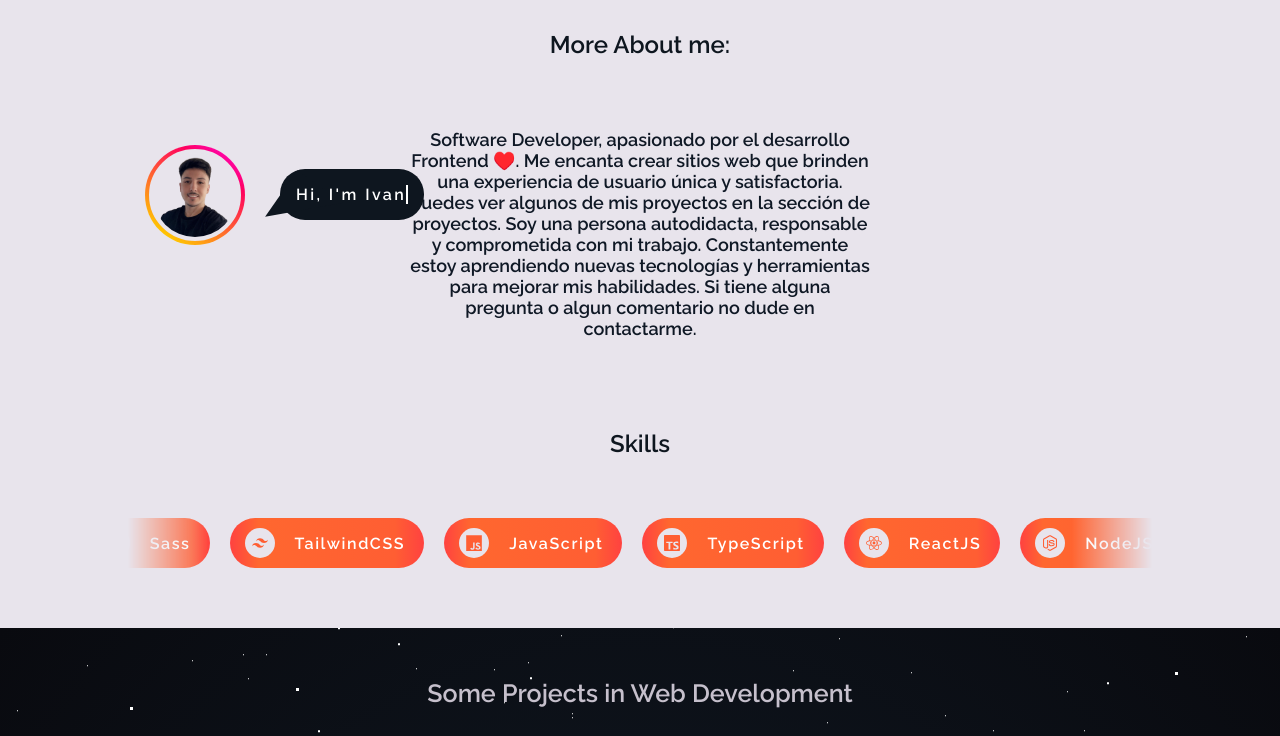
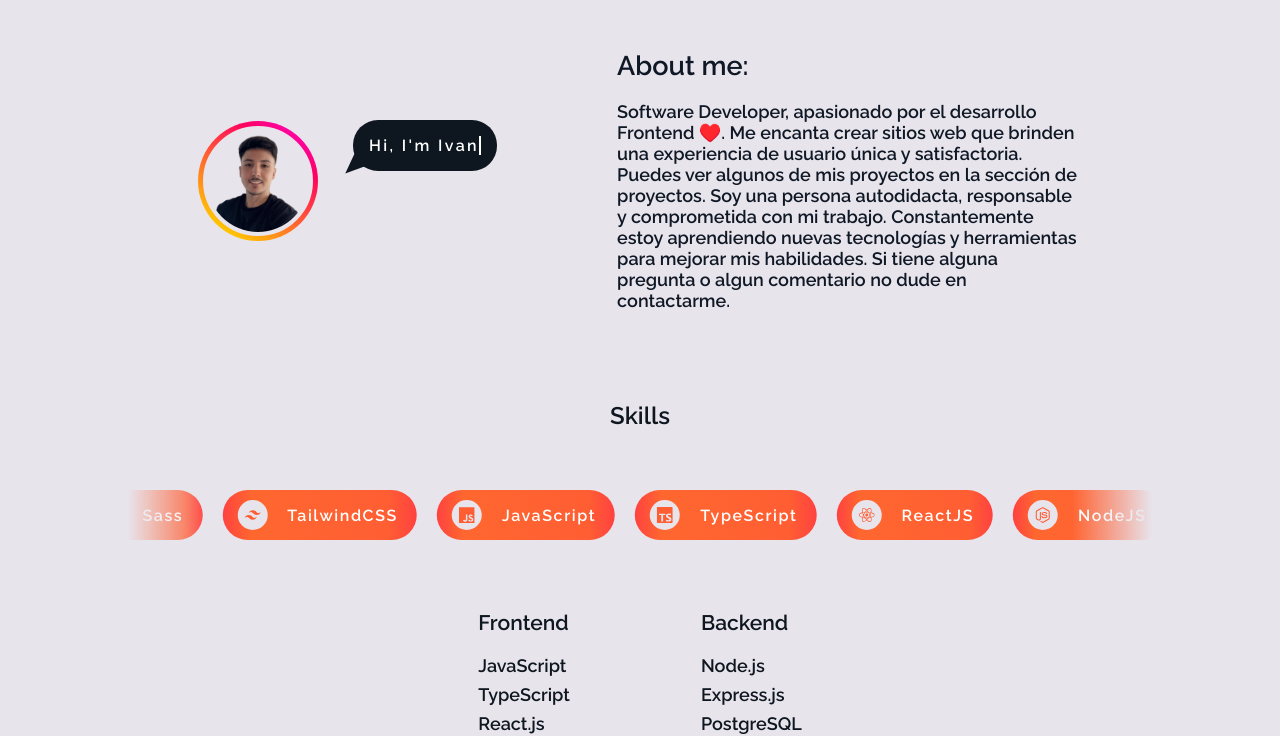
Before and after one commit to ivandoza/ivan-portfolio, a React (Vite) app: page / in a window 1280 px wide. Shown: the part 840-1576 px from the top of the page. Built offline with nearby package versions, Linux system fonts and the light colour scheme.

Commit message:
nueva funcionalidad skills

```diff
--- a/src/components/About/About.jsx
+++ b/src/components/About/About.jsx
@@ -71,8 +71,8 @@ function About() {
             </div>
 
             <div className={styles.profileInfo}>
-              <div className={styles.titleText}><h2>More About me:</h2></div>
               <div className={styles.text}>
+              <div className={styles.titleText}><h2>About me:</h2></div>
                 <p>
                   Software Developer, apasionado por el desarrollo Frontend ♥️.
                   Me encanta crear sitios web que brinden una experiencia de
--- a/src/components/About/About.module.scss
+++ b/src/components/About/About.module.scss
@@ -15,12 +15,6 @@
   box-shadow: #252627b9;
 }
 
-h2 {
-  display: flex;
-  justify-content: center;
-  margin-top: 70px;
-}
-
 .profile {
   display: flex;
   flex-direction: row;
@@ -31,24 +25,6 @@ h2 {
   position: relative;
 }
 
-// .profileTop {
-//   display: flex;
-//   flex-direction: row;
-//   justify-content: center;
-//   align-items: center;
-//   gap: 60px;
-// }
-
-// .profileImg {
-//     border-radius: 50%;
-//     width: 100px;
-//     height: 100px;
-//     margin-bottom: 20px;
-//     width: max-content;
-//     overflow: hidden;
-// }
-
-
 .profileTop {
   width: max-content;
   margin: 30px;
@@ -57,9 +33,6 @@ h2 {
   flex-direction: row;
   justify-content: center;
   align-items: center;
-  position: absolute;
-  top: -px;
-  left: 10px;
 }
 .title {
   border-radius: 25px;
@@ -71,6 +44,7 @@ h2 {
   max-width: 220px;
   height: max-content;
   margin: 0 auto;
+  margin-bottom: 70px;
   z-index: 1;
   display: flex;
   align-items: center;
@@ -80,14 +54,14 @@ h2 {
   content: "";
   position: absolute;
   bottom: 10px;
-  left: -19px;
+  left: -17px;
   background: transparent;
   width: 0px;
   height: 0px;
   border-bottom: 40px solid #0e161f;
   border-right: 40px solid transparent;
   border-left: 40px solid transparent;
-  transform: rotate(-10deg);
+  transform: rotate(-20deg);
   z-index: -1;
 }
 
@@ -135,8 +109,8 @@ h2 {
   background: linear-gradient(36deg, rgb(255, 201, 0) 13%, rgb(255, 0 ,95) 73%, rgb(255, 9, 237) 100%);
   padding: 6px;
   box-sizing: border-box;
-  width: 100px;
-  height: 100px;
+  width: 120px;
+  height: 120px;
   border-radius: 50%;
   display: flex;
   justify-content: center;
@@ -192,8 +166,8 @@ h2 {
 }
 
 .story .storyImg img{
-  width: 92px;
-  height: 92px;
+  width: 110px;
+  height: 110px;
   border-radius: 50%;
   padding: 0;
   margin: 0;
@@ -210,12 +184,16 @@ h2 {
   align-items: center;
   width: 50%;
   gap: 30px;
-  margin-top: 20px;
 }
 
 .text {
   margin: 40px;
   color: #0f1825;
-  text-align: center;
+  text-align: left;
   font-size: 18px;
 }
+
+.titleText {
+  align-self: flex-start;
+  margin-bottom: 20px;
+}
--- a/src/components/Skills/Skills.jsx
+++ b/src/components/Skills/Skills.jsx
@@ -1,4 +1,4 @@
-import React from "react";
+import React, { useEffect } from "react";
 import styles from "./Skills.module.scss";
 import {
   DiCss3,
@@ -15,12 +15,16 @@ import {
   SiTypescript,
 } from "react-icons/si";
 import { FaCss3, FaHtml5, FaNodeJs, FaReact, FaSass } from "react-icons/fa";
+import AOS from "aos";
+import "aos/dist/aos.css";
 
 function Skills() {
   // if (!props.data) return null;
 
   // const { project, github, name, description } = props.data
-
+  useEffect(() => {
+    AOS.init({ duration: 1000 });
+}, []);
   return (
     <div className={styles.skills}>
       <h2>Skills</h2>
@@ -144,6 +148,24 @@ function Skills() {
           </span>
         </div>
       </div>
+      <div className={styles.skillsList}>
+        <ul className={styles.front} data-aos="fade-right">
+          <h3>Frontend</h3>
+          <li>JavaScript</li>
+          <li>TypeScript</li>
+          <li>React.js</li>
+          <li>Tailwind css</li>
+          <li>Sass</li>
+        </ul>
+        <ul className={styles.back} data-aos="fade-left">
+        <h3>Backend</h3>
+          <li>Node.js</li>
+          <li>Express.js</li>
+          <li>PostgreSQL</li>
+          <li>Ethereum</li>
+          <li>Web3.js</li>
+        </ul>
+      </div>
     </div>
   );
 }
--- a/src/components/Skills/Skills.module.scss
+++ b/src/components/Skills/Skills.module.scss
@@ -1,4 +1,3 @@
-
 .skills {
   display: flex;
   flex-direction: column;
@@ -77,13 +76,13 @@
   padding-right: 19px;
 }
 
-  .icon{
+.icon {
   display: flex;
   align-items: center;
   justify-content: center;
   width: 30px;
   height: 30px;
-    background-color:  var(--white);
+  background-color: var(--white);
   border-radius: 50%;
   margin-right: 10px;
 }
@@ -92,3 +91,18 @@
   color: var(--orange);
   z-index: 1;
 }
+
+.skillsList {
+  display: flex;
+  flex-direction: row;
+  margin: 10px;
+  gap: 120px;
+  font-size: 18px;
+}
+
+.front h3, .back h3 {
+  margin-bottom: 20px;
+}
+.front li, .back li {
+  margin-bottom: 8px;
+}
```
Lines whose indentation alone changed are shown as unchanged.
